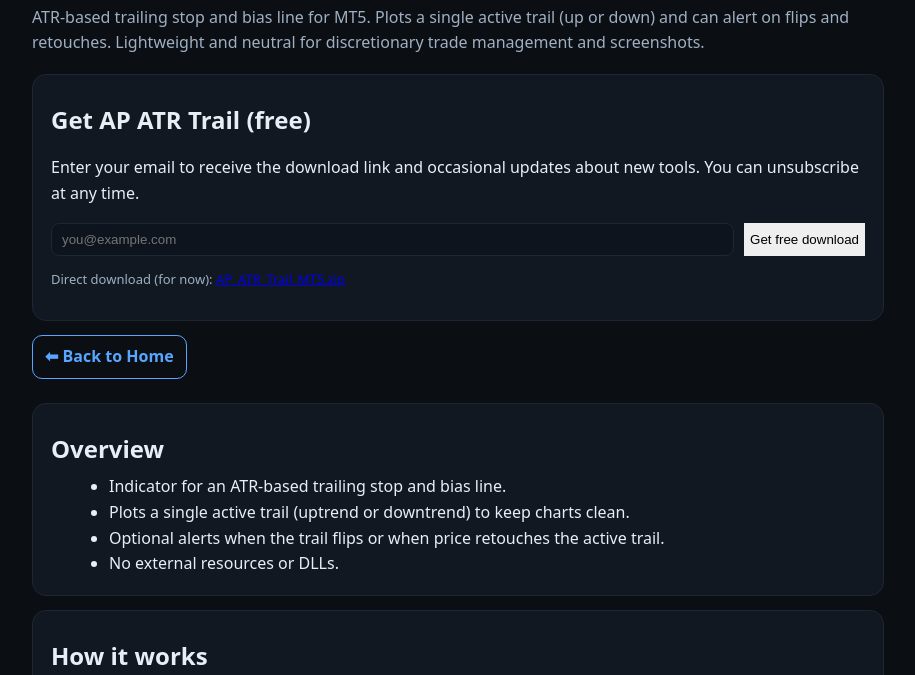
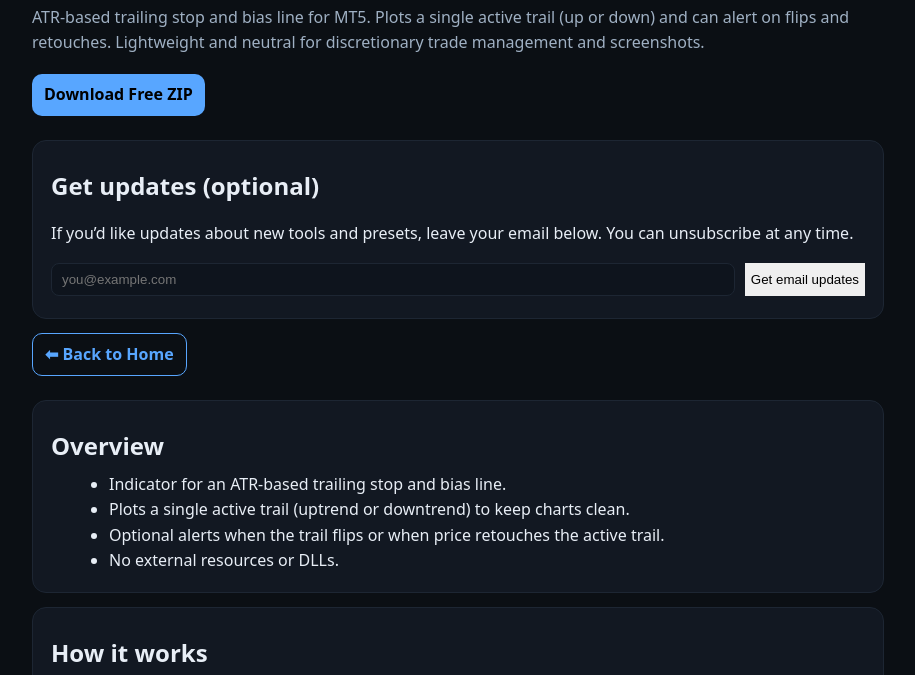
Before and after one commit to noo0oobep-eng/ap-tools, a plain HTML site: page AP ATR Trail (MT5)/index.html in a window 1280 px wide. Shown: the part 72-747 px from the top of the page, without its empty margins (182-1097 px from the left). Drawn offline with Linux system fonts and the light colour scheme.

Commit message:
Update index.html

```diff
--- a/AP ATR Trail (MT5)/index.html
+++ b/AP ATR Trail (MT5)/index.html
@@ -86,28 +86,32 @@
       Lightweight and neutral for discretionary trade management and screenshots.
     </p>
 
+    <!-- Main CTA: free ZIP from your site only -->
+    <div class="btns">
+      <a class="btn"
+         href="./AP_ATR_Trail_MT5.zip"
+         download>
+        Download Free ZIP
+      </a>
+    </div>
+
     <div class="card">
-      <h2>Get AP ATR Trail (free)</h2>
+      <h2>Get updates (optional)</h2>
       <p>
-        Enter your email to receive the download link and occasional updates about new tools.
+        If you’d like updates about new tools and presets, leave your email below.
         You can unsubscribe at any time.
       </p>
 
       <form class="dl-form" method="post" action="#">
-        <!-- TODO: replace action with your real form endpoint -->
+        <!-- TODO: replace action with your real form endpoint when you’re ready -->
         <label for="email" class="sr-only">Email</label>
         <input type="email"
                id="email"
                name="email"
                required
                placeholder="you@example.com">
-        <button type="submit" class="btn">Get free download</button>
+        <button type="submit" class="btn">Get email updates</button>
       </form>
-
-      <p class="muted small">
-        Direct download (for now):
-        <a href="./AP_ATR_Trail_MT5.zip" download>AP_ATR_Trail_MT5.zip</a>
-      </p>
     </div>
 
     <div class="btns">
```
